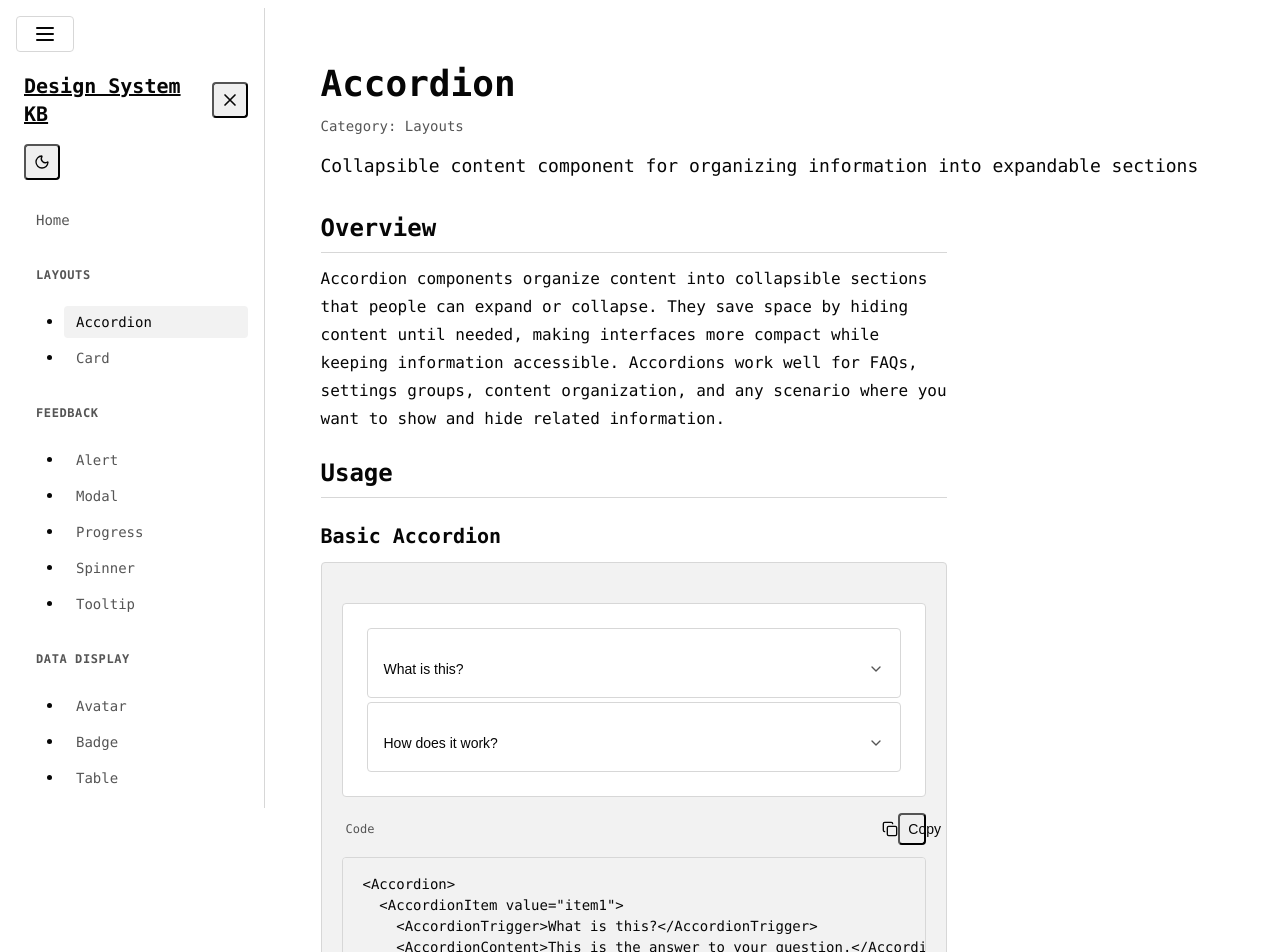
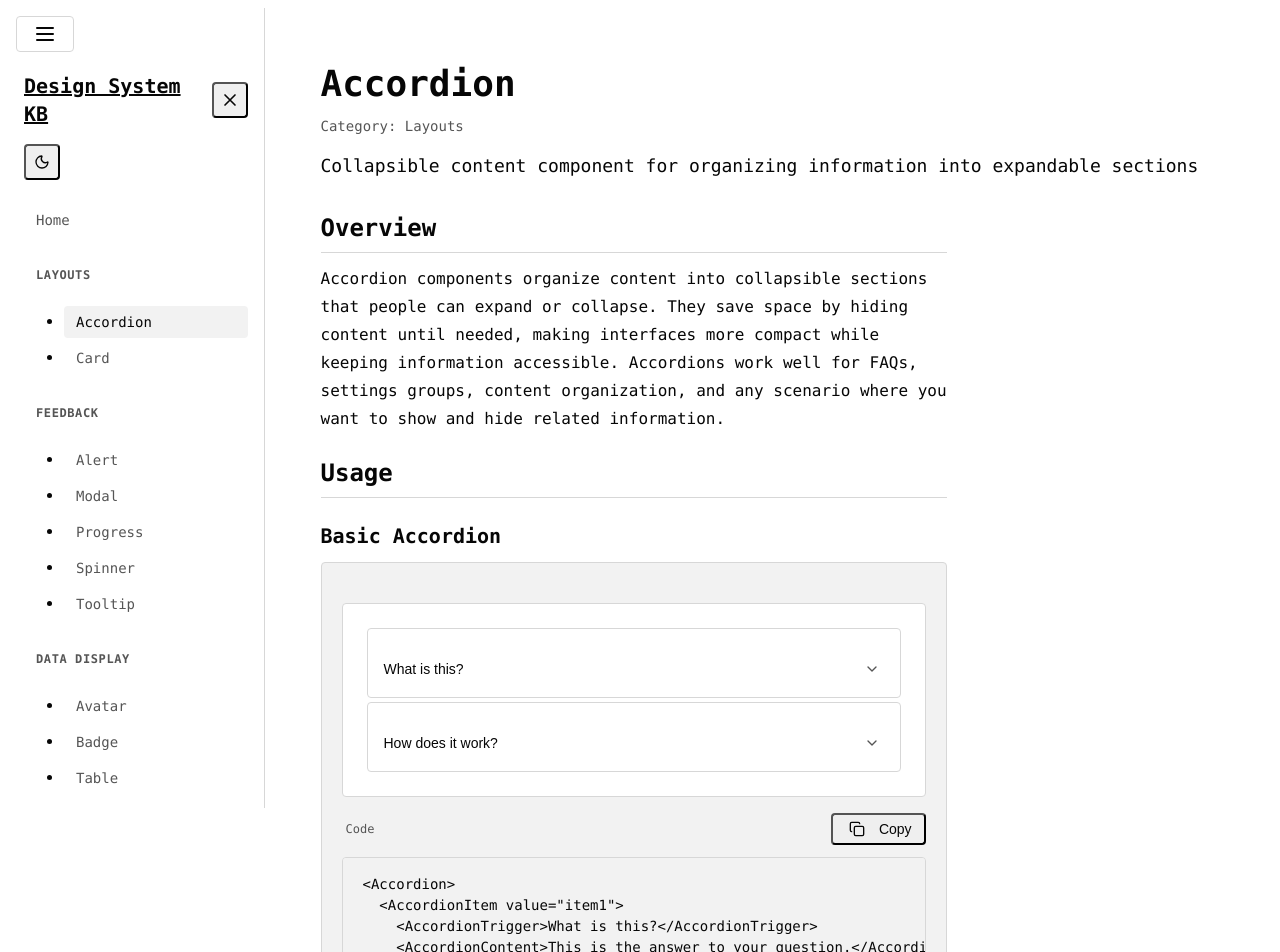
Before and after one commit to louriach/Common-design-system-documentation, a Next.js app: page /components/accordion/ in a window 1280 px wide. Shown: the top 952 px of the page. Built offline with nearby package versions, Linux system fonts and the light colour scheme.

Commit message:
Fix copy button css

```diff
--- a/src/app/semantic.css
+++ b/src/app/semantic.css
@@ -111,10 +111,10 @@
 .ml-13 { margin-left: 3.25rem; }
 
 /* ========== Sizing ========== */
-.h-4 { height: 1rem; width: 1rem; }
-.h-5 { height: 1.25rem; width: 1.25rem; }
-.h-6 { height: 1.5rem; width: 1.5rem; }
-.h-7 { height: 1.75rem; width: 1.75rem; }
+.h-4 { height: 1rem; }
+.h-5 { height: 1.25rem; }
+.h-6 { height: 1.5rem; }
+.h-7 { height: 1.75rem; }
 .h-10 { height: 2.5rem; }
 .w-5 { width: 1.25rem; }
 .w-6 { width: 1.5rem; }
```
